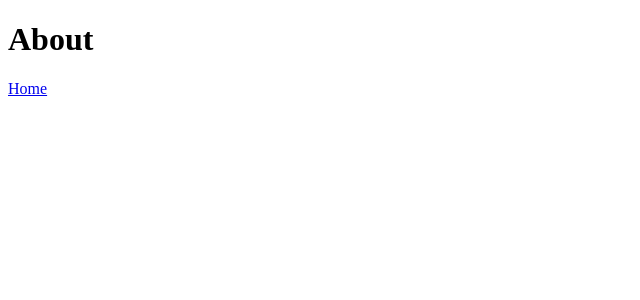
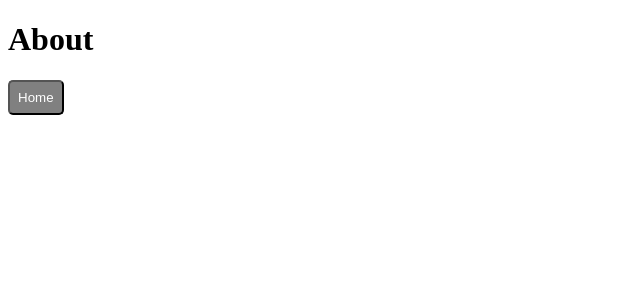
Before and after one commit to BradyEdgar94/my-react-ddd-architecture, a React app: page /about in a window 1280 px wide. Shown: the top 300 px of the page, without its empty margins (0-640 px from the left). Built offline with nearby package versions, Linux system fonts and the light colour scheme.

Commit message:
[modified] page/About.tsx for Link ->  LinkButton

```diff
--- a/src/Components/page/About.tsx
+++ b/src/Components/page/About.tsx
@@ -1,11 +1,11 @@
 import React from "react";
-import { Link } from "wouter";
+import { LinkButton } from "../atoms";
 
 const About = () => {
   return (
     <div>
       <h1>About</h1>
-      <Link to="/">Home</Link>
+      <LinkButton to="/" text="Home" color="secondary" />
     </div>
   );
 };
```
